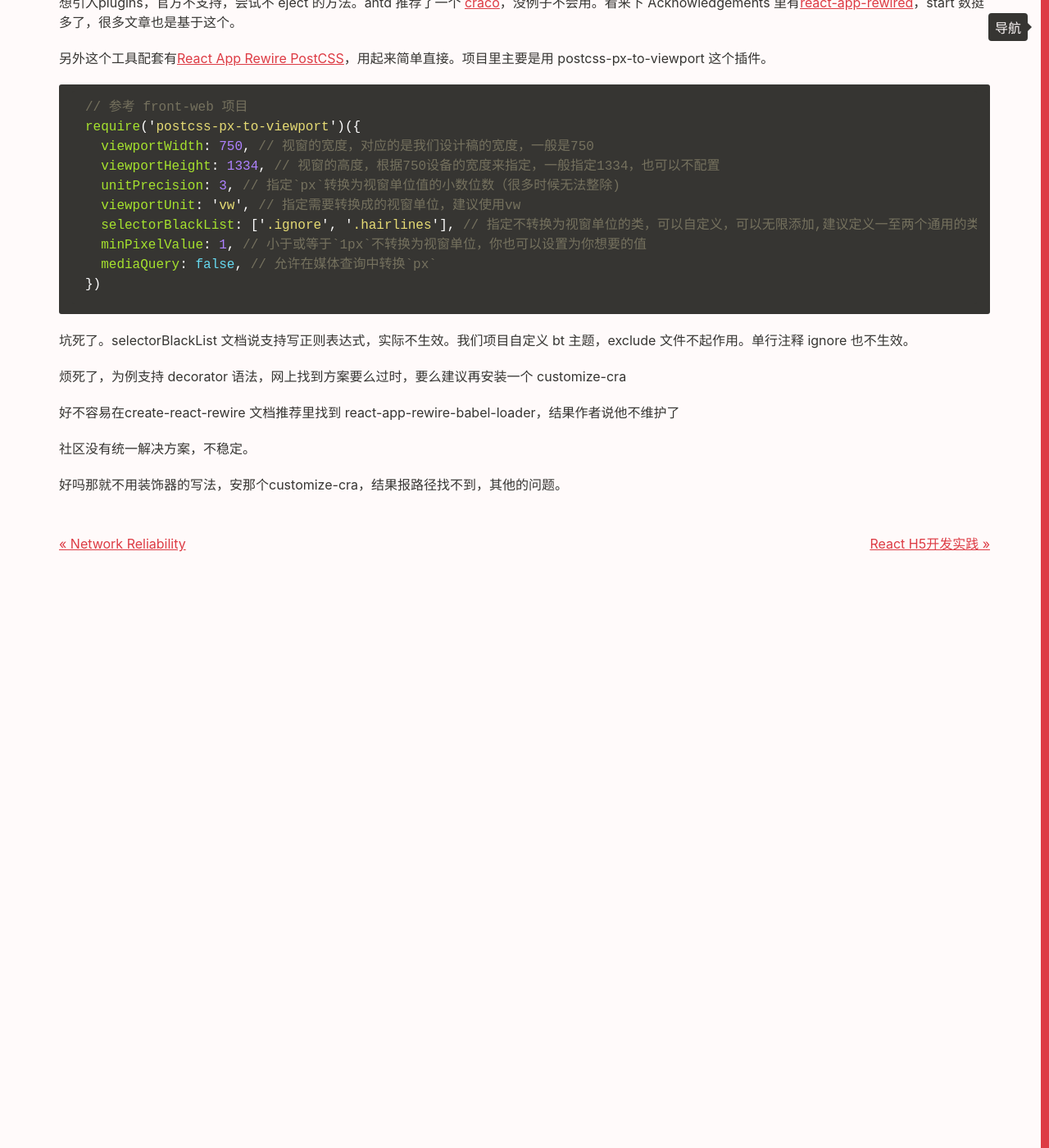
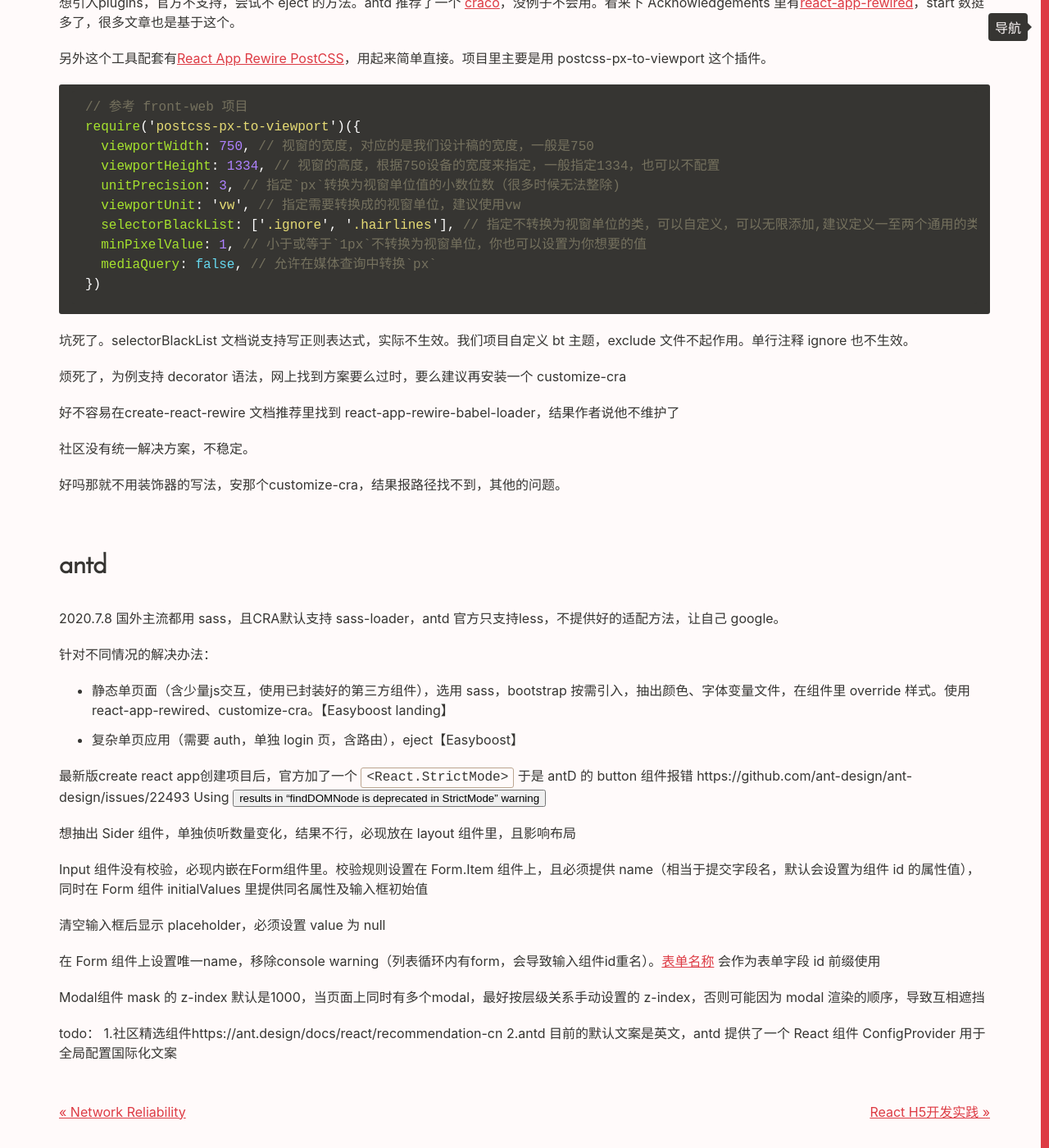
Before and after one commit to Vivi-wu/dive-into-web, a Jekyll site: the page built from _posts/2020-05-22-Create-React-App.markdown, in a window 1280 px wide and 1400 px high, scrolled down 2684 px. Shown: the whole window at 82% size. Built offline with Jekyll 4.4.1, drawn with Linux system fonts in a browser that asks for light colours; some of the changed text lies outside the part shown.

Commit message:
add blog for TypeScript, antd

```diff
--- a/_posts/2014-04-20-HTML-Forms-and-Form-Elements.markdown
+++ b/_posts/2014-04-20-HTML-Forms-and-Form-Elements.markdown
@@ -203,3 +203,4 @@
 7. 横向表单：采用label、input为一个form-group（通过 col-* 指定 width）。单行表单：label宽不固定；多行表单：label和输入框分行显示。
 8. 表单提交时，判断输入项是否有error并拦截（通过标识或状态，避免重复判断），用户可能不改错直接提交。
 9. 键盘事件只能由 input、textarea，等任何拥有 _contentEditable_ 属性，或者 tabindex='-1' 的元素
+10. 针对编辑负责数据，建议一个 field 修改完失焦就提交server保存
--- a/_posts/2018-04-08-E-Commerce-terms.markdown
+++ b/_posts/2018-04-08-E-Commerce-terms.markdown
@@ -5,10 +5,14 @@
 
 GMV (Gross Merchandise Volume/Value)，用于 online retailing 的 item，指某段时间内在指定市场上销售的商品总金额。
 
-简单说它是创建订单的总金额，包含销售额、取消订单金额、拒收订单金额、退货订单金额（可能还有刷单等项）。访客×转化率×客单价
+简单说它是创建订单的总金额，包含销售额、取消订单金额、拒收订单金额、退货订单金额（可能还有刷单等项）。
+
+公式：GMV=访客×转化率×客单价
 
 只要你下了订单，生成订单号，就算了GMV？
 
 ROI（Return On Investment），最高投资回报
 
 NMV（Net Merchandise Value），GMV净额是指从GMV中扣除所有的discount，商品costs，费用，gateway payments和营销expense剩下的金额。
+
+DAU（日活跃用户），WAU（周活跃用户），MAU（月活跃用户)，三者结合用来衡量服务的用户粘性以及服务的衰退周期。
--- a/_posts/2019-07-22-NPM-tips.markdown
+++ b/_posts/2019-07-22-NPM-tips.markdown
@@ -4,7 +4,7 @@
 ---
 npm源问题：
 
-package-lock.json文件中因他人本地npm source设置不同，导致官方源 `https://registry.npmjs.org`，混入了taobao源。我们Jenkins发布有时不稳定，采用taobao源会导致npm构建失败。统一包来源的方法：
+package-lock.json文件中因他人本地 npm source 设置不同，导致官方源 `https://registry.npmjs.org`，混入了 taobao 源。Jenkins 发布不稳定、个别依赖包最新版本没有被 taobao 源支持，等等，都会导致导致 npm 构建失败。统一包来源的方法：
 - 删除 package-lock.json
 - 删除 node_modules 目录（即已安装的文件）
 - 运行 npm install
--- a/_posts/2020-05-22-Create-React-App.markdown
+++ b/_posts/2020-05-22-Create-React-App.markdown
@@ -52,7 +52,7 @@
 
 ### eject
 
-H5项目里引入mobX使用decorator，需要配置eslint，要么eject，要么官方推荐fork react-scripts。这次先eject
+H5项目里引入mobX使用decorator，需要配置eslint，要么eject，要么官方推荐fork react-scripts。这次先 eject
 
 ## Pre-rendering HTML
 
@@ -121,3 +121,31 @@
 社区没有统一解决方案，不稳定。
 
 好吗那就不用装饰器的写法，安那个customize-cra，结果报路径找不到，其他的问题。
+
+## antd
+
+2020.7.8
+国外主流都用 sass，且CRA默认支持 sass-loader，antd 官方只支持less，不提供好的适配方法，让自己 google。
+
+针对不同情况的解决办法：
+
++ 静态单页面（含少量js交互，使用已封装好的第三方组件），选用 sass，bootstrap 按需引入，抽出颜色、字体变量文件，在组件里 override 样式。使用 react-app-rewired、customize-cra。【Easyboost landing】
++ 复杂单页应用（需要 auth，单独 login 页，含路由），eject【Easyboost】
+
+最新版create react app创建项目后，官方加了一个 `<React.StrictMode>` 于是 antD 的 button 组件报错
+https://github.com/ant-design/ant-design/issues/22493
+Using <Button> results in "findDOMNode is deprecated in StrictMode" warning
+
+想抽出 Sider 组件，单独侦听数量变化，结果不行，必现放在 layout 组件里，且影响布局
+
+Input 组件没有校验，必现内嵌在Form组件里。校验规则设置在 Form.Item 组件上，且必须提供 name（相当于提交字段名，默认会设置为组件 id 的属性值），同时在 Form 组件 initialValues 里提供同名属性及输入框初始值
+
+清空输入框后显示 placeholder，必须设置 value 为 null
+
+在 Form 组件上设置唯一name，移除console warning（列表循环内有form，会导致输入组件id重名）。[表单名称](https://ant.design/components/form-cn/) 会作为表单字段 id 前缀使用
+
+Modal组件 mask 的 z-index 默认是1000，当页面上同时有多个modal，最好按层级关系手动设置的 z-index，否则可能因为 modal 渲染的顺序，导致互相遮挡
+
+todo：
+1.社区精选组件https://ant.design/docs/react/recommendation-cn
+2.antd 目前的默认文案是英文，antd 提供了一个 React 组件 ConfigProvider 用于全局配置国际化文案
--- a/_posts/2020-09-09-Web-developer-last-and-first-day.markdown
+++ b/_posts/2020-09-09-Web-developer-last-and-first-day.markdown
@@ -38,6 +38,8 @@
 
 shift+command+p，唤起 Package Control，安装完毕后，选择 Package Control：Install Package，等待 loading 可安装包结束，在输入框里安装 Git、TrailingSpaces 插件。
 
+常用扩展插件：Git、MarkdownPreview、TrailingSpaces
+
 ### VS code
 
 在扩展里安装常用扩展插件：ESLint、gitk、GitLens、Simple React Snippets
```
Also changed, not shown: _posts/2020-10-19-TypeScript-learning.markdown (added, +100 -0 lines).
